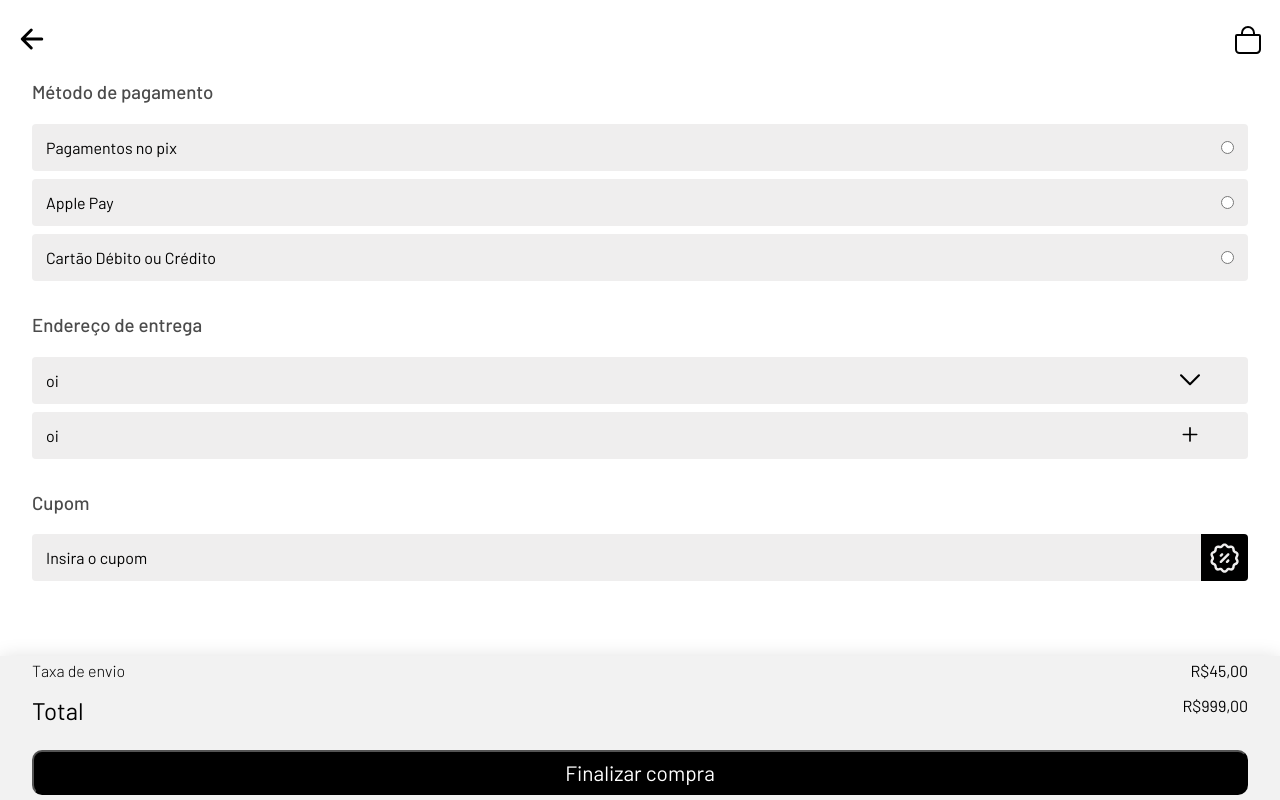
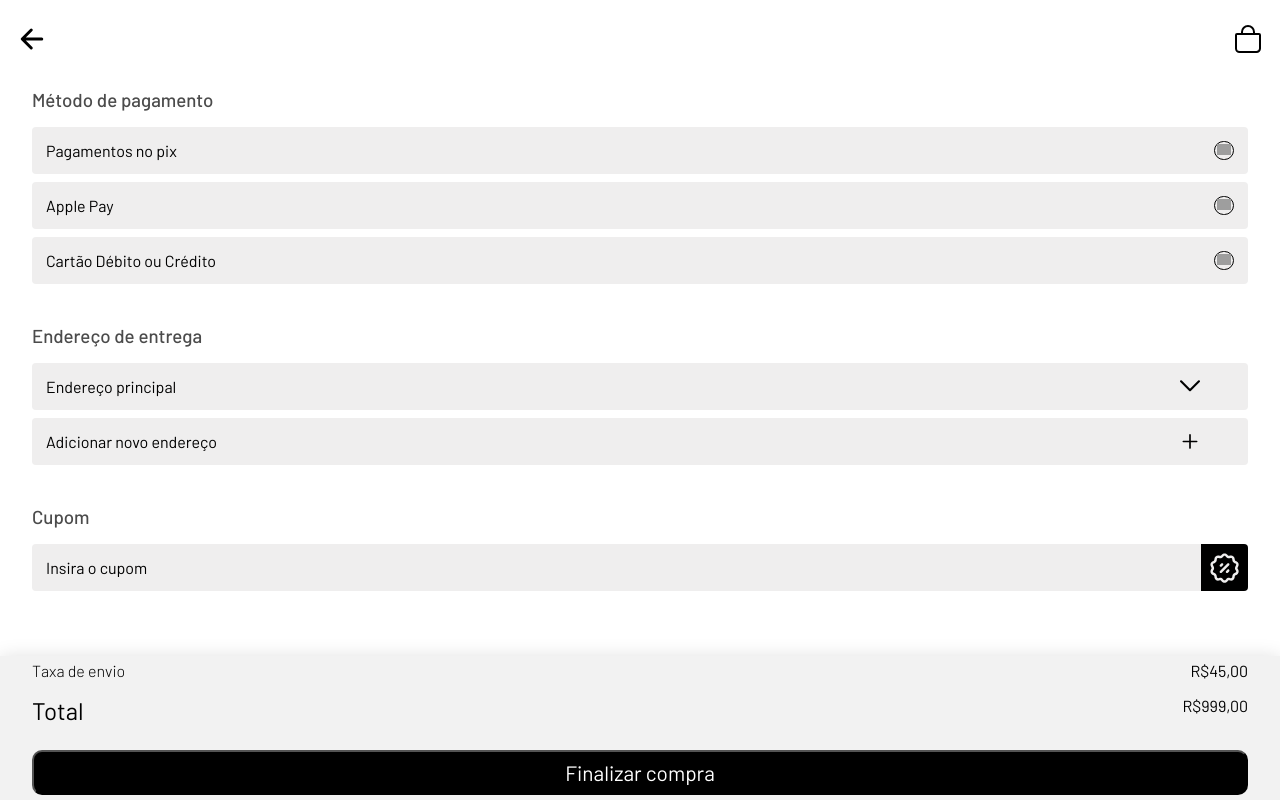
Before and after one commit to E-fficency/rush, a React (Vite) app: page /finalizarcompra in a window 1280 px wide. Built offline with nearby package versions, Linux system fonts and the light colour scheme; grey boxes are pictures that could not be loaded.

Commit message:
Pequenas estilizações na página de finalizar comra e alteração nas rotas do menu hamburguer

```diff
--- a/src/App.jsx
+++ b/src/App.jsx
@@ -21,7 +21,7 @@ function App() {
       element: <EmAlta />
     },
     {
-      path: "/carrinho",
+      path: "/pedidos",
       element: <Carrinho/>
     },
     {
--- a/src/components/InputRadio.jsx
+++ b/src/components/InputRadio.jsx
@@ -10,6 +10,31 @@ export const Radio = styled.div`
   input[type="radio"] {
     display: flex;
     accent-color: #000;
+    appearance: none;
+    -webkit-appearance: none; /* Para suporte ao Webkit */
+    -moz-appearance: none;
+    width: 20px;
+    border: solid 1px black;
+    border-radius: 999px;
+    transition: .3s;
+  }
+  input[type="radio"]:checked {
+      background-color: #000000;
+      border: 0;
+
+    }
+
+  input[type="radio"]::after{
+    content: '';
+    position: absolute;
+    top: 50%;
+    left: 50%;
+    transform: translate(-50%, -50%);
+    width: 14px;
+    height: 14px;
+    background-image: url('https://img.icons8.com/?size=100&id=3061&format=png&color=ffffff');
+    background-size: contain;
+    background-repeat: no-repeat;
   }
 `;
 
--- a/src/components/NavProduct.jsx
+++ b/src/components/NavProduct.jsx
@@ -6,7 +6,7 @@ function Nav() {
   return (
     <StyledNav>
       <Link to={'/'}><IoArrowBackOutline fontSize={"2em"} color={'black'}/></Link>
-      <IoBagOutline fontSize={"2em"}/>
+      <Link to={'/pedidos'}><IoBagOutline fontSize={"2em"} color={'black'}/></Link>
     </StyledNav>
   );
 }
--- a/src/components/TituloFinalizarCompra.jsx
+++ b/src/components/TituloFinalizarCompra.jsx
@@ -4,7 +4,7 @@ const StyledTittle = styled.h3`
     font-weight: 500;
     color: #000;
     opacity: 70%;
-    margin-bottom: 0.8rem;
+    margin: 0.5rem 0rem;
 `
 
 function TituloFinalizarCompra({children}){
--- a/src/pages/FinalizarCompra.jsx
+++ b/src/pages/FinalizarCompra.jsx
@@ -25,10 +25,10 @@ function FinalizarCompra() {
         <Inputs>
           <TituloFinalizarCompra>Endereço de entrega</TituloFinalizarCompra>
           <StyledDivIcon bg={seta} position={96} size={"20px"}>
-            oi
+            Endereço principal
           </StyledDivIcon>
           <StyledDivIcon bg={plus} position={96} size={"20px"}>
-            oi
+            Adicionar novo endereço
           </StyledDivIcon>
         </Inputs>
         <Inputs>
--- a/src/styles/MenuBurger.jsx
+++ b/src/styles/MenuBurger.jsx
@@ -29,6 +29,7 @@ export const StyleProfileBlock = styled.div`
 export const StyledImage = styled.img`
   width: 6rem;
   height: 6rem;
+  border-radius: 10px;
 `;
 
 export const StyledProfileName = styled.h1`
```
